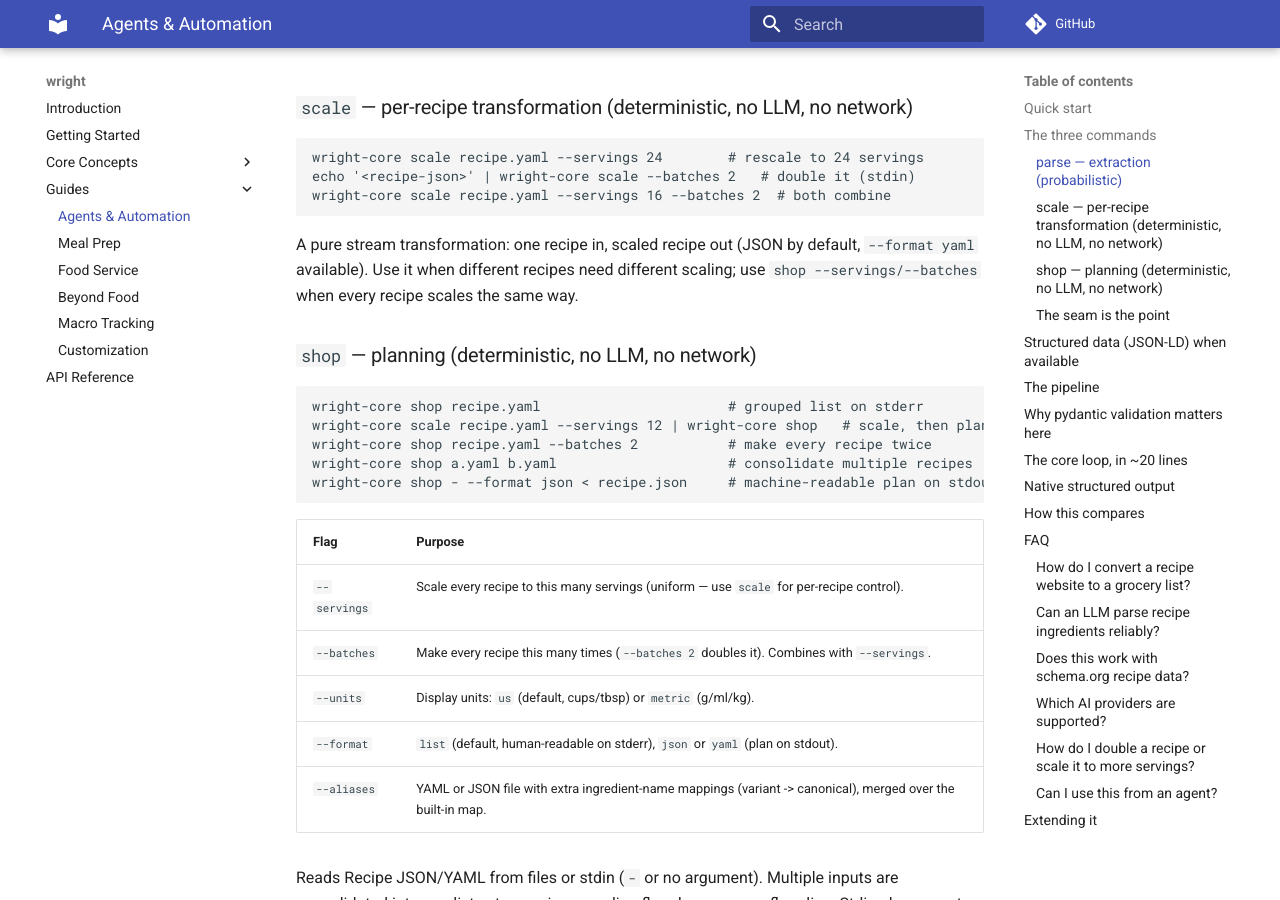
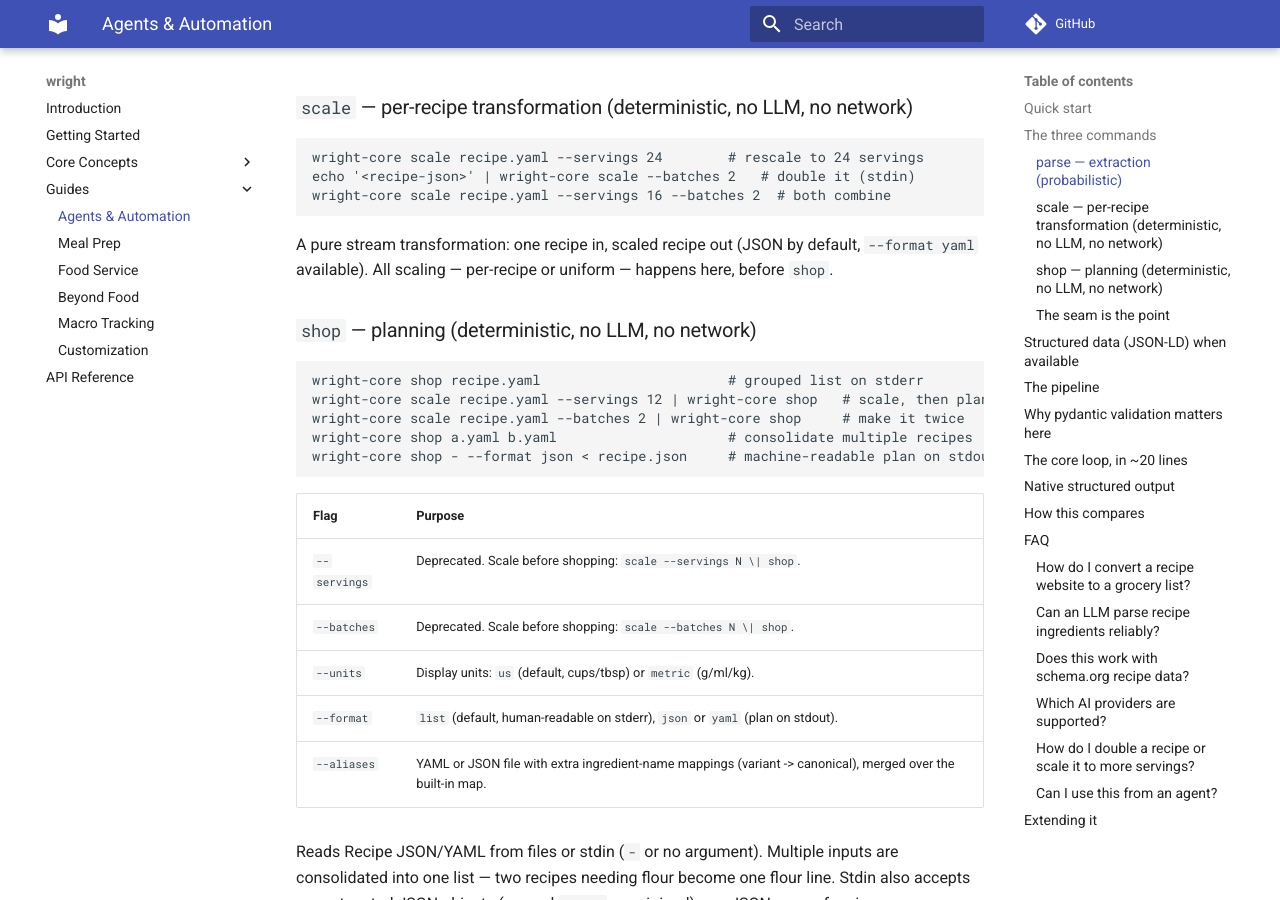
Before and after one commit to 3pm-baking/wright, an MkDocs documentation site: the page built from docs/guides/agents.md, in a window 1280 px wide and 900 px high, scrolled down 1796 px. Built offline with MkDocs 1.6.1 and Material for MkDocs 9.7.7, drawn with Linux system fonts in a browser that asks for light colours; comment, search, counter and statistics services are not loaded; some of the changed text lies outside the part shown.

Commit message:
feat: deprecate shop --servings/--batches — scale before shopping
Scaling belongs to 'wright-core scale'; shop consolidates. Both
deprecated flags still function (backward compatible) but print a
stderr deprecation note pointing at the scale-before-shop chain.
Updated skills, agents guide, FAQ, and module docstring to teach the
scale-before-shop best practice.

````diff
--- a/docs/guides/agents.md
+++ b/docs/guides/agents.md
@@ -79,24 +79,23 @@ wright-core scale recipe.yaml --servings 16 --batches 2  # both combine
 ```
 
 A pure stream transformation: one recipe in, scaled recipe out (JSON by
-default, `--format yaml` available). Use it when different recipes need
-different scaling; use `shop --servings/--batches` when every recipe
-scales the same way.
+default, `--format yaml` available). All scaling — per-recipe or
+uniform — happens here, before `shop`.
 
 ### `shop` — planning (deterministic, no LLM, no network)
 
 ```bash
 wright-core shop recipe.yaml                       # grouped list on stderr
 wright-core scale recipe.yaml --servings 12 | wright-core shop   # scale, then plan
-wright-core shop recipe.yaml --batches 2           # make every recipe twice
+wright-core scale recipe.yaml --batches 2 | wright-core shop     # make it twice
 wright-core shop a.yaml b.yaml                     # consolidate multiple recipes
 wright-core shop - --format json < recipe.json     # machine-readable plan on stdout
 ```
 
 | Flag | Purpose |
 |---|---|
-| `--servings` | Scale every recipe to this many servings (uniform — use `scale` for per-recipe control). |
-| `--batches` | Make every recipe this many times (`--batches 2` doubles it). Combines with `--servings`. |
+| `--servings` | Deprecated. Scale before shopping: `scale --servings N \| shop`. |
+| `--batches` | Deprecated. Scale before shopping: `scale --batches N \| shop`. |
 | `--units` | Display units: `us` (default, cups/tbsp) or `metric` (g/ml/kg). |
 | `--format` | `list` (default, human-readable on stderr), `json` or `yaml` (plan on stdout). |
 | `--aliases` | YAML or JSON file with extra ingredient-name mappings (variant -> canonical), merged over the built-in map. |
@@ -271,7 +270,7 @@ OpenAI, Anthropic, and Gemini (via its OpenAI-compatible endpoint). You bring yo
 
 ### How do I double a recipe or scale it to more servings?
 
-`--servings N` rescales the recipe to a serving count (a recipe serving 8, scaled to 16, doubles every quantity). `--batches N` makes the recipe N times as a unit of production ("cook it twice"). They combine: `--servings 16 --batches 2` is "the 16-serving version, made twice".
+Use `scale` before shopping: `scale --servings N` rescales the recipe to a serving count (a recipe serving 8, scaled to 16, doubles every quantity); `scale --batches N` makes the recipe N times as a unit of production ("cook it twice"). They combine: `scale --servings 16 --batches 2` is "the 16-serving version, made twice". `shop --servings/--batches` still work but are deprecated — scaling belongs to `scale`, consolidation to `shop`.
 
 ### Can I use this from an agent?
 
````
Also changed, not shown: skills/weekly-meal-plan/SKILL.md (+1 -1 lines), skills/wright-recipes/SKILL.md (+2 -2 lines), 2 other files.
